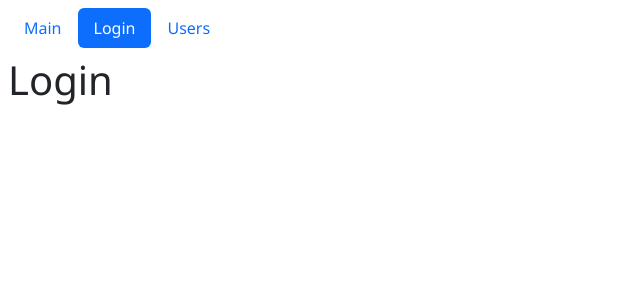
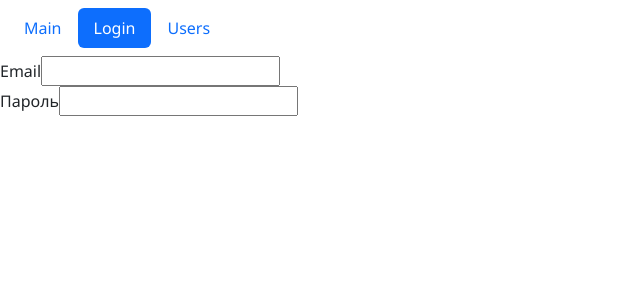
Before and after one commit to EvgenyKhodykin/fast_company_vite_v6, a React (Vite) app: page /login in a window 1280 px wide. Shown: the top 300 px of the page, without its empty margins (0-640 px from the left). Built offline with nearby package versions, Linux system fonts and the light colour scheme.

Commit message:
current result

```diff
--- a/package.json
+++ b/package.json
@@ -9,11 +9,6 @@
     "preview": "vite preview"
   },
   "dependencies": {
-    "@emotion/react": "^11.10.6",
-    "@emotion/styled": "^11.10.6",
-    "@mui/icons-material": "^5.11.16",
-    "@mui/material": "^5.12.1",
-    "@mui/styled-engine-sc": "^5.12.0",
     "bootstrap": "5.1.0",
     "eslint": "^8.0.1",
     "lodash": "^4.17.21",
--- a/src/components/Loading.jsx
+++ b/src/components/Loading.jsx
@@ -1,12 +1,12 @@
-import * as React from 'react'
-import CircularProgress from '@mui/material/CircularProgress'
-import Box from '@mui/material/Box'
+import React from 'react'
 
 function Loading() {
     return (
-        <Box sx={{ display: 'flex', ml: 10 }}>
-            <CircularProgress />
-        </Box>
+        <button className='btn btn-primary ms-5' type='button' disabled>
+            <span className='spinner-grow spinner-grow-sm' role='status' aria-hidden='true'></span>
+            {'  '}
+            Loading...
+        </button>
     )
 }
 
--- /dev/null
+++ b/src/components/TextField.jsx
@@ -0,0 +1,31 @@
+import React from 'react'
+import PropTypes from 'prop-types'
+
+function TextField({ label, type, name, value, onChange }) {
+    return (
+        <div>
+            <label htmlFor={name}>{label}</label>
+            <input
+                type={type}
+                id={name}
+                name={name}
+                value={value}
+                onChange={onChange}
+            />
+        </div>
+    )
+}
+
+TextField.defaultProps = {
+    type: 'text'
+}
+
+TextField.propTypes = {
+    label: PropTypes.string.isRequired,
+    type: PropTypes.string,
+    name: PropTypes.string.isRequired,
+    value: PropTypes.string.isRequired,
+    onChange: PropTypes.func.isRequired
+}
+
+export default TextField
--- a/src/layouts/LoginLayout.jsx
+++ b/src/layouts/LoginLayout.jsx
@@ -1,7 +1,30 @@
-import React from 'react'
+import React, { useState } from 'react'
+import TextField from '../components/TextField'
 
 function LoginLayout() {
-    return <h1 className='m-2'>Login</h1>
+    const [data, setData] = useState({ email: '', password: '' })
+
+    const handleChange = ({ target }) => {
+        setData(prevState => ({ ...prevState, [target.name]: target.value }))
+    }
+
+    return (
+        <form action=''>
+            <TextField
+                label='Email'
+                name='email'
+                value={data.email}
+                onChange={handleChange}
+            />
+            <TextField
+                label='Пароль'
+                type='password'
+                name='password'
+                value={data.password}
+                onChange={handleChange}
+            />
+        </form>
+    )
 }
 
 export default LoginLayout
```
Also changed, not shown: 1 other file (tests, documents, lock files or other folders).
